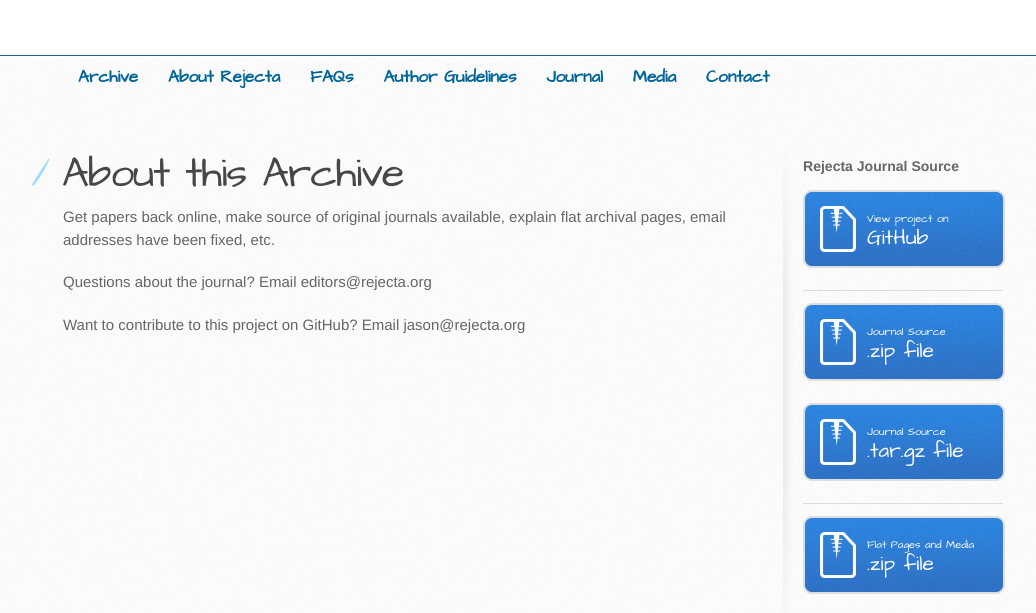
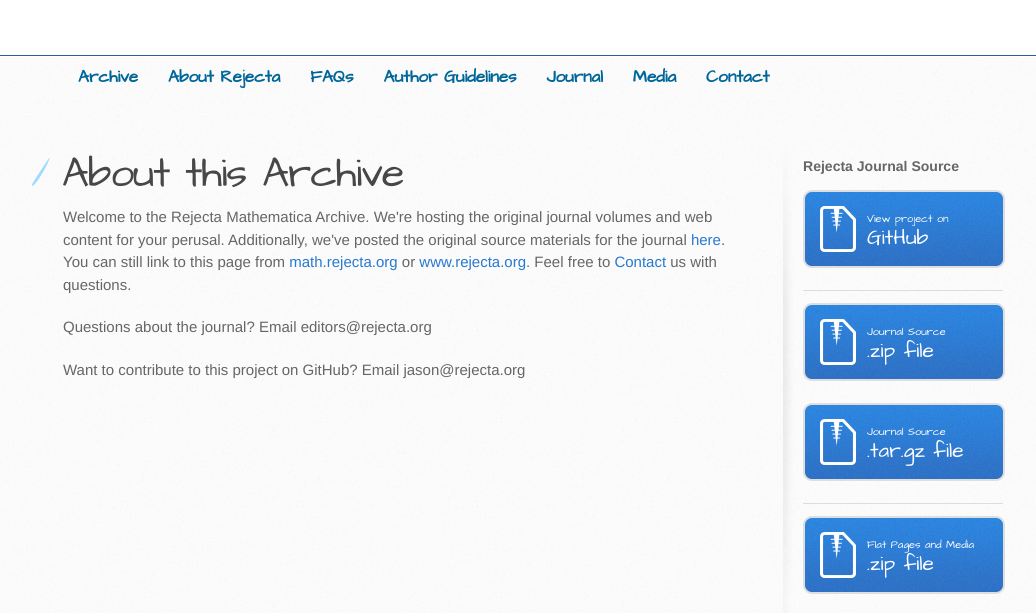
Before and after one commit to rejecta/mathematica, a plain HTML site: page index.html in a window 1280 px wide. Shown: the part 171-784 px from the top of the page, without its empty margins (107-1143 px from the left). Drawn offline with Linux system fonts and the light colour scheme.

Commit message:
Add some better text for index

```diff
--- a/index.html
+++ b/index.html
@@ -72,7 +72,9 @@
 <h1><a id="about" class="anchor" href="#about" aria-hidden="true"><span class="octicon octicon-link"></span></a>About this Archive</h1>
 
 <p>
-Get papers back online, make source of original journals available, explain flat archival pages, email addresses have been fixed, etc.
+Welcome to the Rejecta Mathematica Archive.  We're hosting the original journal volumes and web content for your perusal.  Additionally, we've posted the original source materials for the journal <a href="https://github.com/rejecta/mathematica">here</a>.
+
+You can still link to this page from <a href="math.rejecta.org">math.rejecta.org</a> or <a href="www.rejecta.org">www.rejecta.org</a>.  Feel free to <a href="contact.html">Contact</a> us with questions.
 </p>
 
 <p>Questions about the journal?  Email editors@rejecta.org</p>
```
